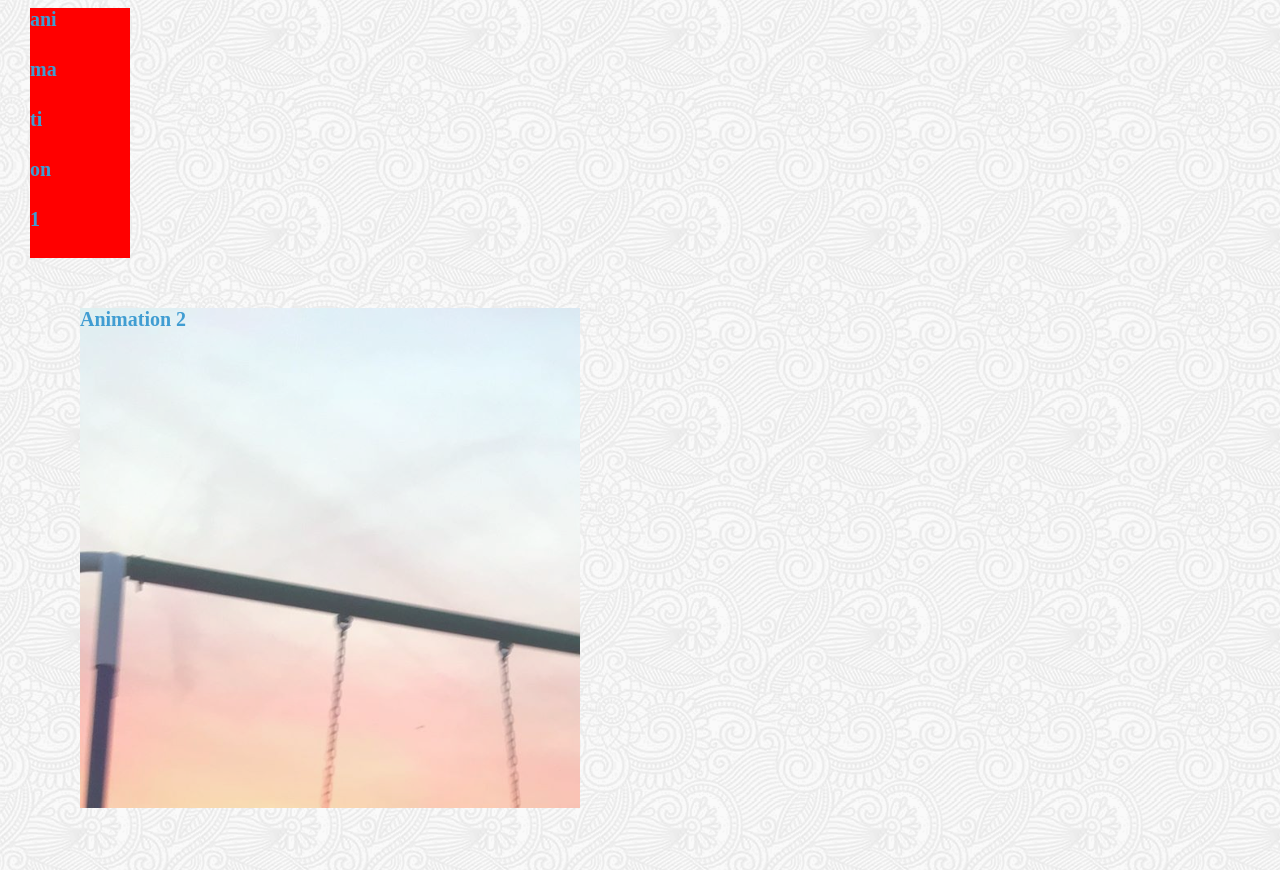
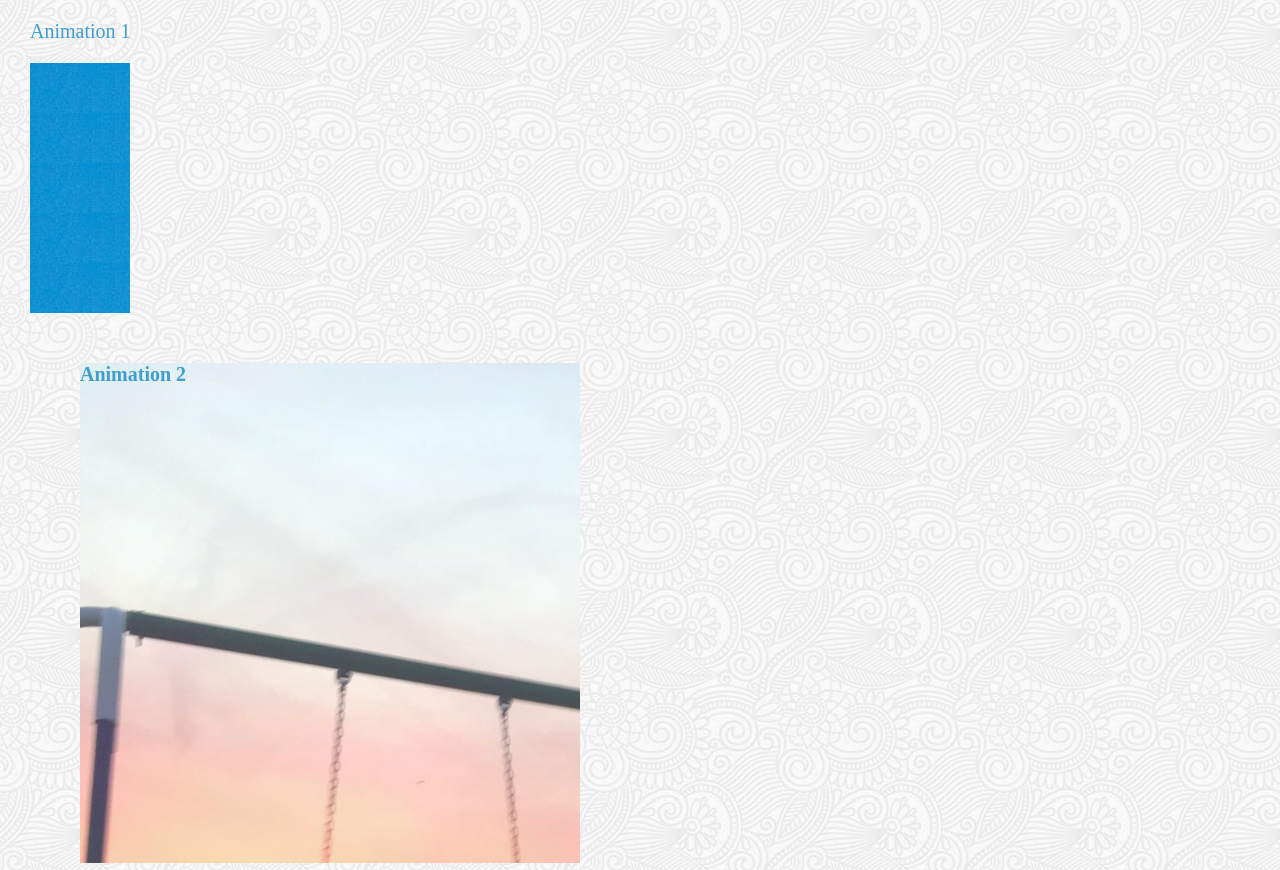
Before and after one commit to jaydibriones/site, a plain HTML site: page animation.html in a window 1280 px wide. Shown: the top 870 px of the page. Drawn offline with Linux system fonts and the light colour scheme.

Commit message:
trbg
tgfv

```diff
--- a/animation.html
+++ b/animation.html
@@ -14,41 +14,8 @@
     font-size: 20px;
     font-family: 'Playfair Display', serif;
   }
-  div {
-width: 100px;
-height: 50px;
-background-color: red;
-font-weight: bold;
-position: relative;
--webkit-animation: mymove 5s infinite; /* Safari 4.0 - 8.0 */
-animation: mymove 5s infinite;
-}
 
-/* Safari 4.0 - 8.0 */
-#div1 {-webkit-animation-timing-function: linear;}
-#div2 {-webkit-animation-timing-function: ease;}
-#div3 {-webkit-animation-timing-function: ease-in;}
-#div4 {-webkit-animation-timing-function: ease-out;}
-#div5 {-webkit-animation-timing-function: ease-in-out;}
 
-/* Standard syntax */
-#div1 {animation-timing-function: linear;}
-#div2 {animation-timing-function: ease;}
-#div3 {animation-timing-function: ease-in;}
-#div4 {animation-timing-function: ease-out;}
-#div5 {animation-timing-function: ease-in-out;}
-
-/* Safari 4.0 - 8.0 */
-@-webkit-keyframes mymove {
-from {left: 0px;}
-to {left: 300px;}
-}
-
-/* Standard syntax */
-@keyframes mymove {
-from {left: 0px;}
-to {left: 300px;}
-}
 
 
   /* Standard syntax */
@@ -91,21 +58,56 @@ to {left: 300px;}
       height: 500px;
       margin: 50px;
       position: relative;
-      background-image: url("Untitled-1.png");
+      background-image: url("edwin jumping.jpg");
       animation-name: example;
       animation-duration: 4s;
       animation-iteration-count: infinite;
     }
 
+    div{
+  width: 100px;
+  height: 50px;
+  background-image: url("pexels-photo-921319.jpeg");
+  font-weight: bold;
+  position: relative;
+  -webkit-animation: mymove 5s infinite; /* Safari 4.0 - 8.0 */
+  animation: mymove 5s infinite;
+  }
 
+  /* Safari 4.0 - 8.0 */
+  #div1 {-webkit-animation-timing-function: linear;}
+  #div2 {-webkit-animation-timing-function: ease;}
+  #div3 {-webkit-animation-timing-function: ease-in;}
+  #div4 {-webkit-animation-timing-function: ease-out;}
+  #div5 {-webkit-animation-timing-function: ease-in-out;}
+
+  /* Standard syntax */
+  #div1 {animation-timing-function: linear;}
+  #div2 {animation-timing-function: ease;}
+  #div3 {animation-timing-function: ease-in;}
+  #div4 {animation-timing-function: ease-out;}
+  #div5 {animation-timing-function: ease-in-out;}
+
+  /* Safari 4.0 - 8.0 */
+  @-webkit-keyframes mymove {
+  from {left: 0px;}
+  to {left: 300px;}
+  }
+
+  /* Standard syntax */
+  @keyframes mymove {
+  from {left: 0px;}
+  to {left: 300px;}
+  }
 </style>
 
   <body>
-    <div id="div1">ani</div>
-    <div id="div2">ma</div>
-    <div id="div3">ti</div>
-    <div id="div4">on</div>
-    <div id="div5">1</div>
+    <p>Animation 1</p>
+    <div id="div1"></div>
+    <div id="div2"></div>
+    <div id="div3"></div>
+    <div id="div4"></div>
+    <div id="div5"></div>
 
     <div id="boxter">Animation 2</div>
     <div id="lol">Animation 3</div>
```
Also changed, not shown: pexels-photo-921319.jpeg (added), 1 other file.
